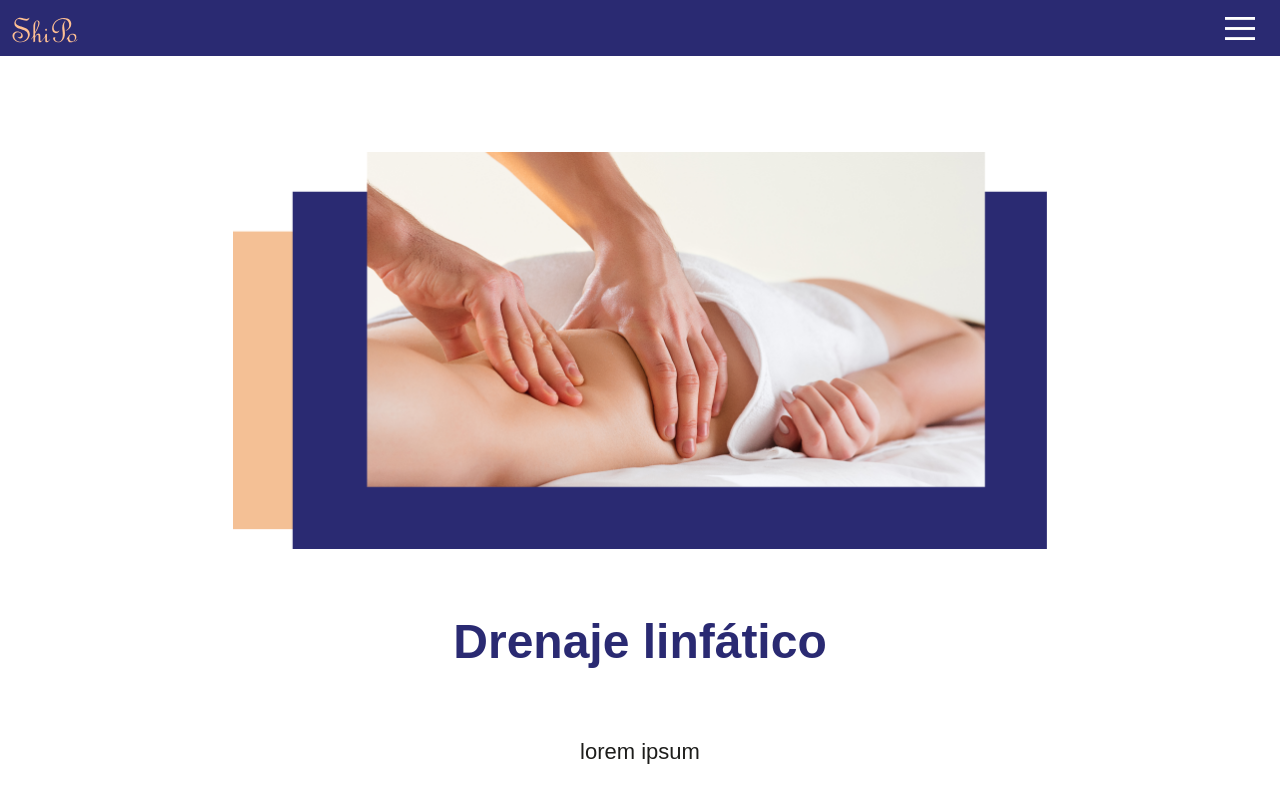
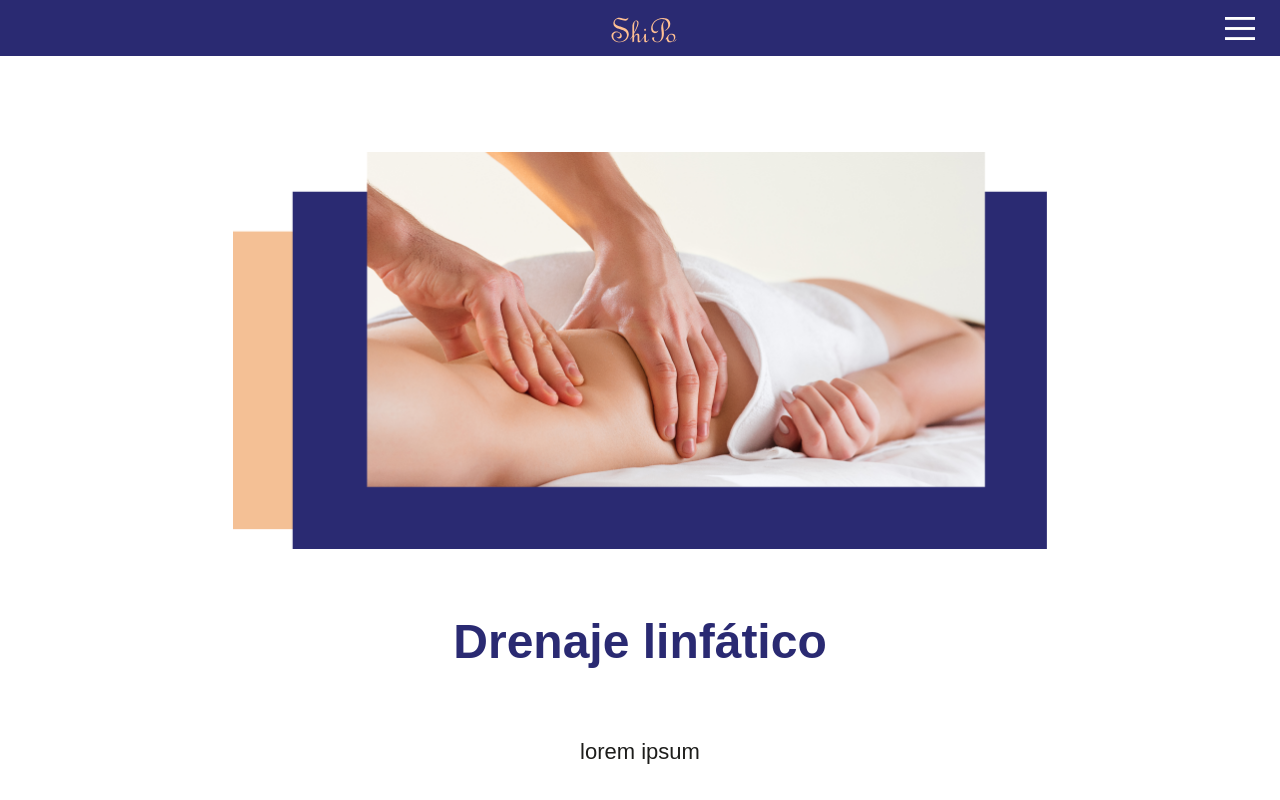
Before and after one commit to Peteer449/ShiPo, a React (Create React App) app: page /drenaje_linfatico in a window 1280 px wide. Shown: the top 800 px of the page. Built offline with nearby package versions, Linux system fonts and the light colour scheme.

Commit message:
logo en desktop

```diff
--- a/src/components/Navegation/Navegation.css
+++ b/src/components/Navegation/Navegation.css
@@ -69,6 +69,6 @@
     width: 200px;
     margin-top: 16px;
 }
-
-@media only screen and (min-width:814px){
+.logo-desktop{
+    margin-left: 80px;
 }
--- a/src/components/Navegation/Navegation.js
+++ b/src/components/Navegation/Navegation.js
@@ -19,9 +19,12 @@ export default function Navegation(){
   return(
     <>
       <Navbar key={'false'} expand={'false'} className="mb-3 barraNav">
-        <Container fluid >
-          <Link to='/'>
-            <Navbar.Brand><img src={Logo} alt='logo de Shipo' className="logo"/></Navbar.Brand>
+        <Container fluid>
+          <Link to='/' className="d-md-block d-lg-none">
+            <Navbar.Brand ><img src={Logo} alt='logo de Shipo' className="logo-mobile"/></Navbar.Brand>
+          </Link>
+          <Link to='/' className="d-none d-lg-block mx-auto">
+            <Navbar.Brand ><img src={Logo} alt='logo de Shipo' className="logo-desktop"/></Navbar.Brand>
           </Link>
           <Navbar.Toggle aria-controls={`offcanvasNavbar-expand-${'false'}`} variant="light" onClick={toggleMenu}/>
           <Navbar.Offcanvas
--- a/src/components/Servicios/Servicios.css
+++ b/src/components/Servicios/Servicios.css
@@ -69,7 +69,7 @@
     font-weight: 600;
     font-size: 18px;
 }
-@media only screen and (min-width:814px){
+@media only screen and (min-width:992px){
     .servicios{
         width: 814px;
     }
@@ -102,3 +102,23 @@
         height: 397px;
     }
 }
+@media only screen and (max-width:360px){
+    .servicios{
+        width: fit-content;
+    }
+    .imagenServicio{
+        width: 280px;
+    }
+    .tituloServicio{
+        margin: 32px 0px;
+        width: 280px;
+    }
+    .descripcionServicio{
+        width: 280px;
+    }
+    .reserva{
+        margin: 32px 0px;
+        width: 280px;
+        padding: 12px 0px;
+    }
+}
```
